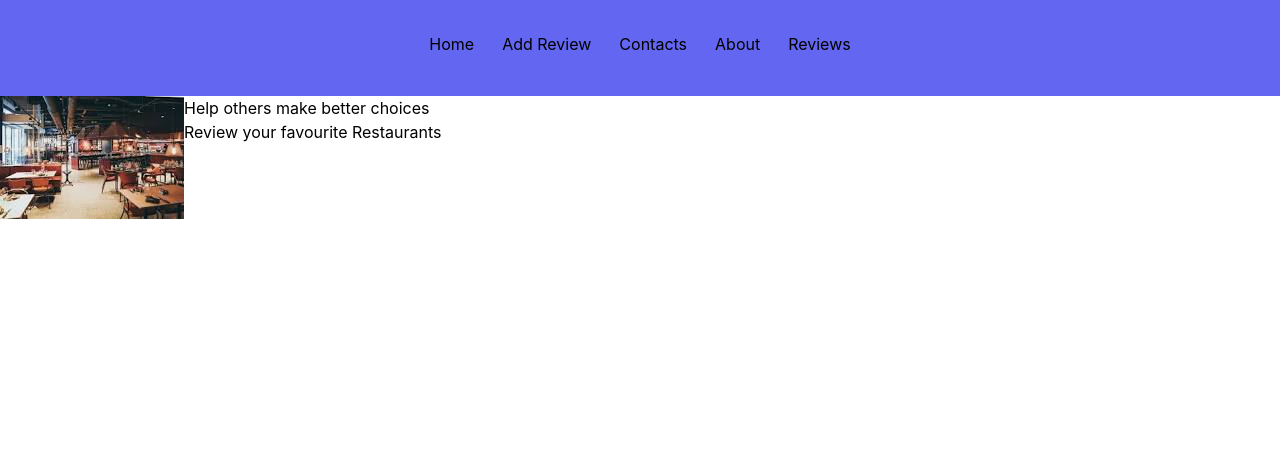
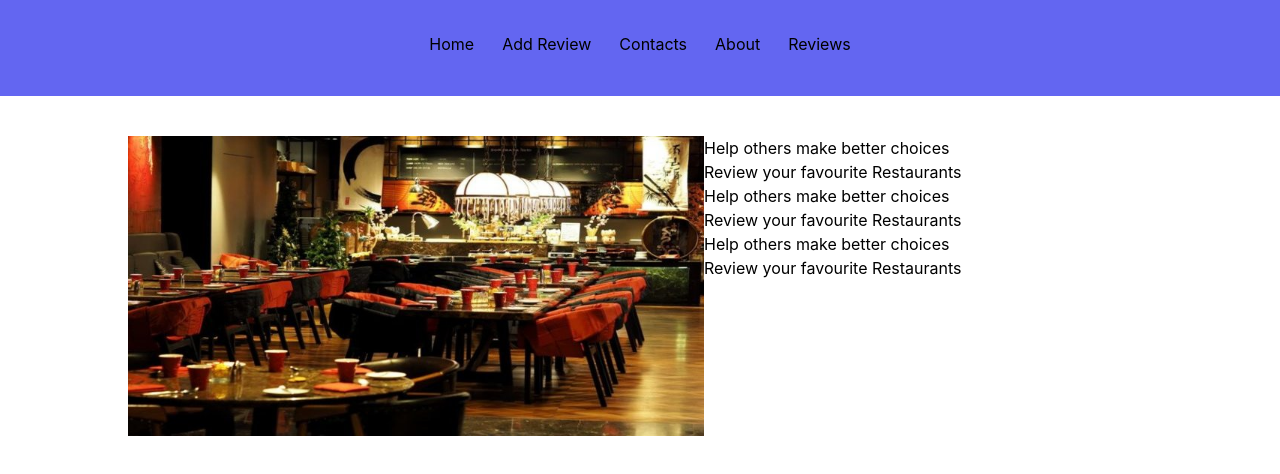
Before and after one commit to Maiyoj/React--review-rontend, a React (Create React App) app: page /about in a window 1280 px wide. Shown: the top 474 px of the page. Built offline with nearby package versions, Linux system fonts and the light colour scheme.

Commit message:
[update] about us

```diff
--- a/src/components/About.js
+++ b/src/components/About.js
@@ -2,8 +2,14 @@ function About(){
 return(
     <>
     <div className="about">
-    <img src={process.env.PUBLIC_URL + '/images/res1.jpeg'} alt="Valentine" className='image1'></img>
-        <div>
+    <div className="img">
+    <img src={process.env.PUBLIC_URL + '/images/img2.jpg'} alt="Valentine" className='image1'></img>
+    </div>
+        <div className="content">
+            <p>Help others make better choices</p>
+            <p>Review your favourite Restaurants</p>
+            <p>Help others make better choices</p>
+            <p>Review your favourite Restaurants</p>
             <p>Help others make better choices</p>
             <p>Review your favourite Restaurants</p>
         </div>
--- a/src/index.css
+++ b/src/index.css
@@ -64,4 +64,18 @@ code {
 .about{
 display: flex;
 width:100% ;
+justify-content: space-around;
+margin-top: 40px;
+
+
 }
+.img{
+  width: 50%;
+  height: 80vh;
+  margin-left: 10%;
+
+}
+.content{
+
+  width: 50%;
+}
```
Also changed, not shown: public/images/img2.jpg (added).
